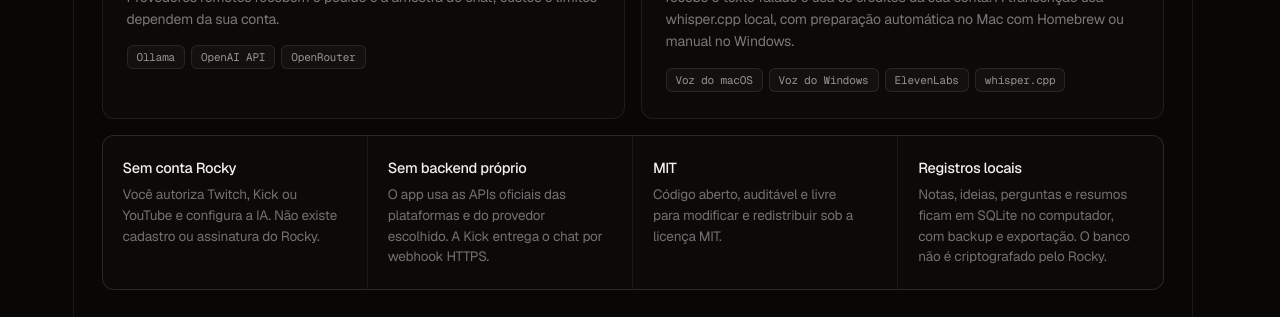
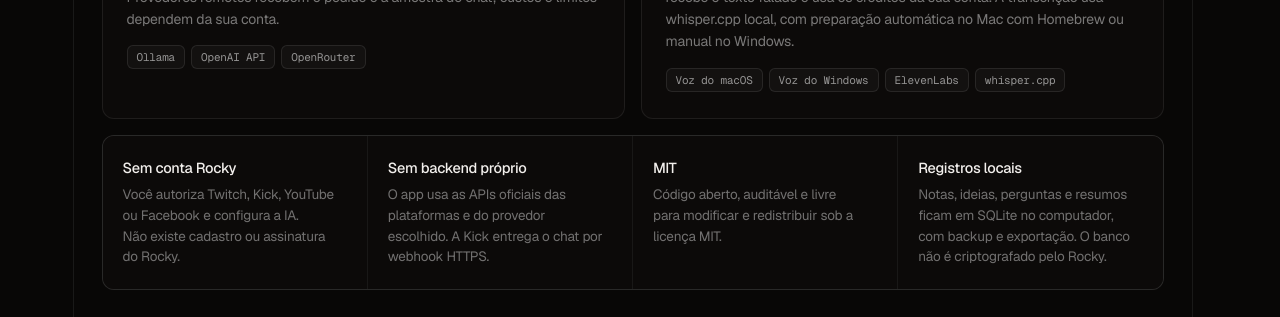
Before and after one commit to opensources-com-br/rocky, a Next.js app in the folder apps/web/: page / in a window 1280 px wide. Shown: the part 3078-3395 px from the top of the page. Built offline with nearby package versions, Linux system fonts and the light colour scheme.

Commit message:
docs: include Facebook in account guidance

```diff
--- a/apps/web/content/landing/guarantees.js
+++ b/apps/web/content/landing/guarantees.js
@@ -1,7 +1,7 @@
 export const guarantees = [
   {
     "title": "Sem conta Rocky",
-    "text": "Você autoriza Twitch, Kick ou YouTube e configura a IA. Não existe cadastro ou assinatura do Rocky."
+    "text": "Você autoriza Twitch, Kick, YouTube ou Facebook e configura a IA. Não existe cadastro ou assinatura do Rocky."
   },
   {
     "title": "Sem backend próprio",
```
